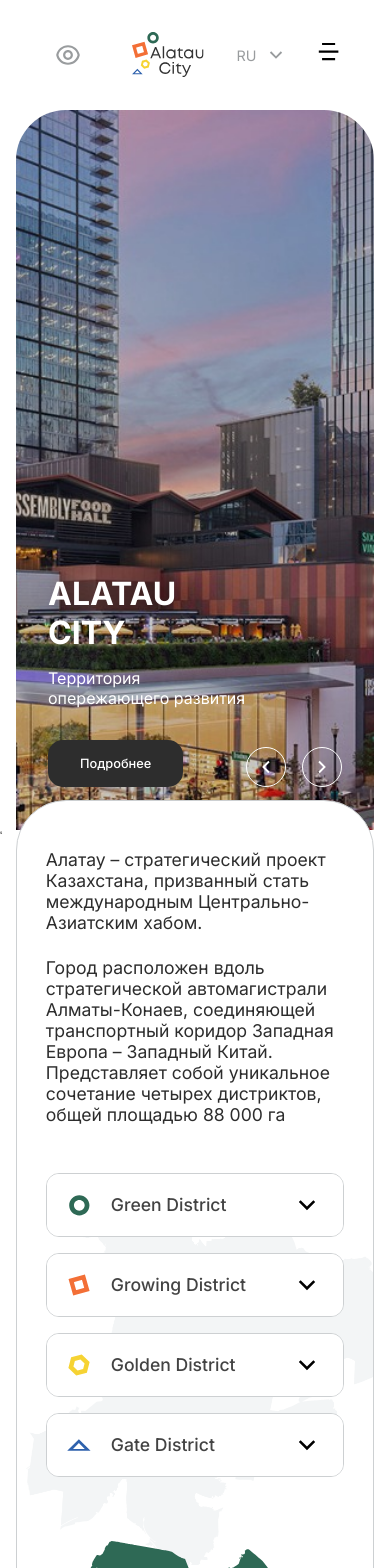
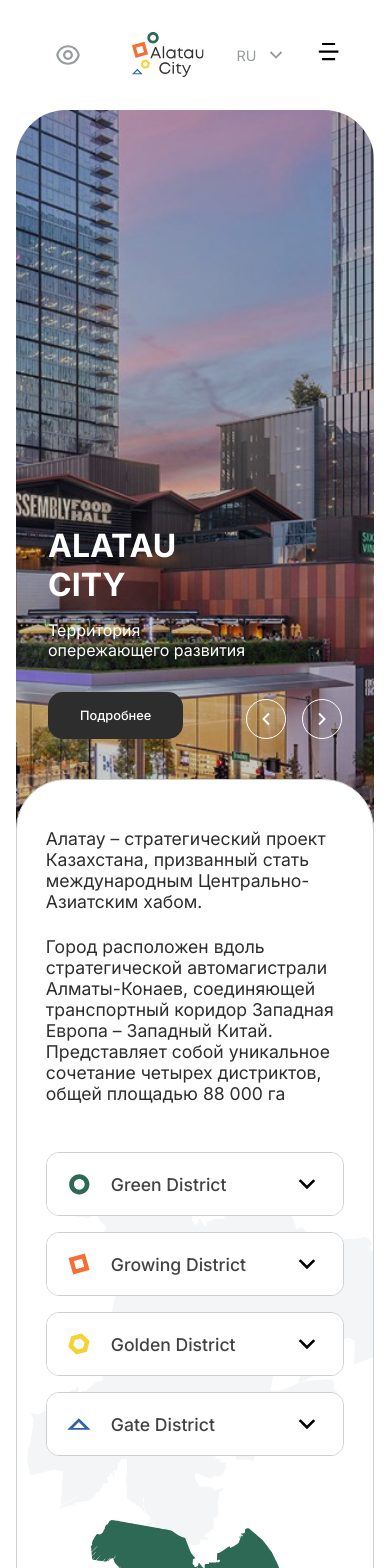
Before and after one commit to Shuesu/alatau-city, a React (Vite) app: page / in a window 390 px wide. Shown: the top 1568 px of the page. Built offline with nearby package versions, Linux system fonts and the light colour scheme.

Commit message:
fix hero

```diff
--- a/src/App.jsx
+++ b/src/App.jsx
@@ -10,7 +10,7 @@
     <div className={`${styles.AppContainer} ${isBurgerOpen ? styles.appContainerGrey : ''}`}>
       <Header isBurgerOpen={isBurgerOpen} setIsBurgerOpen={setIsBurgerOpen} />
       <div className={isBurgerOpen ? styles.appContentHide : styles.upHide}>
-        <HeroSlider />s
+        <HeroSlider />
         <InteractiveMap />
         <InfoCardSection />
         <NewsSection />
--- a/src/components/layer/footer/footer.module.css
+++ b/src/components/layer/footer/footer.module.css
@@ -137,7 +137,7 @@
     display: grid;
     justify-content: start;
     text-align: start;
-    gap: 3.5rem;
+    gap: 1.5rem;
     padding: 0 1rem;
   }
 
@@ -176,14 +176,14 @@
 
   .socialBar {
     justify-content: start;
-    margin-bottom: 2rem;
+    margin-bottom: 0;
   }
 
   .bottom {
     font-size: 1.3rem;
     display: grid;
     justify-content: start;
-    margin: 0 2rem;
+    margin: 0 1rem;
   }
 
   .subscribe {
--- a/src/components/layer/hero-slider/hero-slider.module.css
+++ b/src/components/layer/hero-slider/hero-slider.module.css
@@ -217,7 +217,7 @@
 
   .heroSlider {
     padding: 0 2rem;
-    padding-top: 29rem;
+    padding-top: 26rem;
   }
 
   .subtitle {
--- a/src/components/layer/interactive-map/interactive-map.module.css
+++ b/src/components/layer/interactive-map/interactive-map.module.css
@@ -39,3 +39,10 @@
     margin-top: -9vw;
   }
 }
+
+@media (max-width: 480px) {
+  .interactiveMapContainer {
+    margin: 0 1rem;
+    margin-top: -13vw;
+  }
+}
```
Also changed, not shown: src/components/layer/header/header.module.css (+0 -10 lines).
